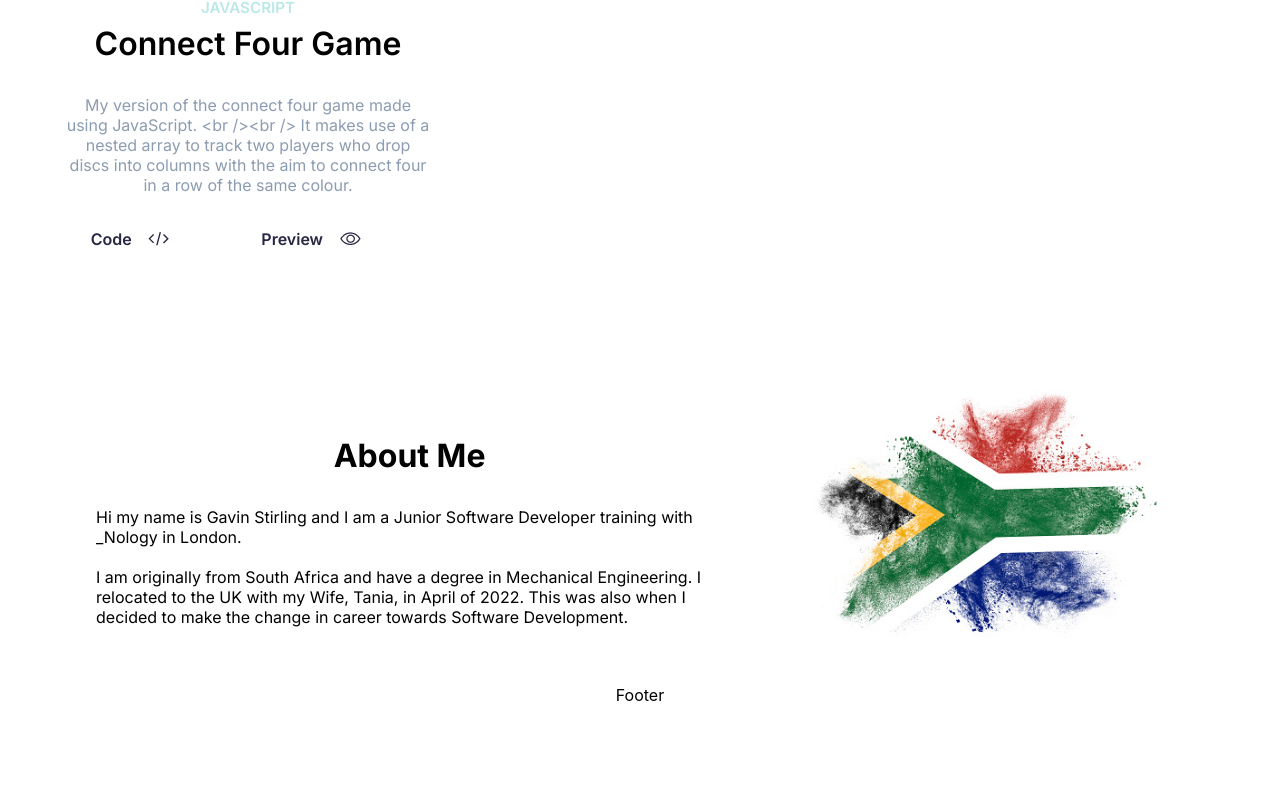
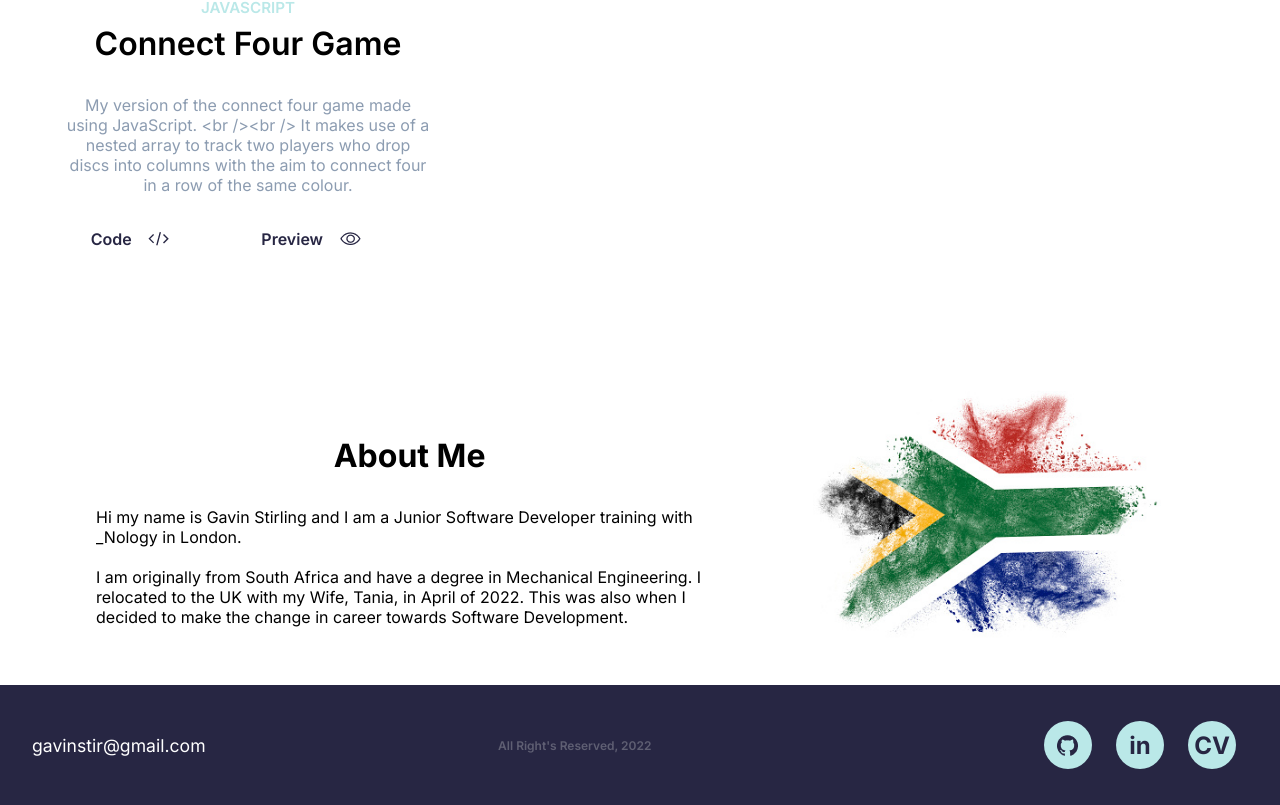
Before and after one commit to GavinStirling/gavinstirling-portfolio-v2, a React (Create React App) app: page / in a window 1280 px wide. Shown: the part 1730-2535 px from the top of the page. Before the commit the page ends 2435 px from the top, so only its background shows below. Built offline with nearby package versions, Linux system fonts and the light colour scheme.

Commit message:
Completed setup of the footer component and entire website

```diff
--- a/src/containers/Footer/Footer.jsx
+++ b/src/containers/Footer/Footer.jsx
@@ -1,11 +1,33 @@
-import React from 'react'
+import React from "react";
 
-import "./Footer.scss"
+import "./Footer.scss";
+
+import githubLogo from "../../assets/images/footer/github-logo.png";
 
 const Footer = () => {
-  return (
-    <div>Footer</div>
-  )
-}
+    return (
+        <footer className="footer">
+            <div className="footer__links">
+                <a
+                    className="footer__link"
+                    href={"https://github.com/GavinStirling"}
+                >
+                    <img src={githubLogo} alt="Github Logo Link" />
+                </a>
+                <a
+                    className="footer__link"
+                    href="https://www.linkedin.com/in/gavin-stirling-646b14146"
+                >
+                    in
+                </a>
+                <a className="footer__link" href="/#">
+                    CV
+                </a>
+            </div>
+            <p className="footer__rights">All Right's Reserved, 2022</p>
+            <p className="footer__email">gavinstir@gmail.com</p>
+        </footer>
+    );
+};
 
-export default Footer
+export default Footer;
--- a/src/containers/Footer/Footer.scss
+++ b/src/containers/Footer/Footer.scss
@@ -0,0 +1,72 @@
+@use "../../assets/sass/variables.scss" as *;
+@use "../../assets/sass/mixins.scss" as *;
+
+.footer {
+    width: 100%;
+    height: 25vh;
+    background-color: $secondary-color;
+    font-family: $primary-font;
+
+    @include centerCard();
+    justify-content: space-evenly;
+
+    &__links {
+        width: 100%;
+        display: flex;
+        justify-content: center;
+    }
+
+    &__link {
+        font-size: 1.5em;
+        font-weight: 700;
+        width: 1em;
+        height: 1em;
+        padding: 1em;
+        margin: 0 1em;
+        background-color: $primary-color;
+        color: $secondary-color;
+        @include centerSelf();
+        border-radius: 100%;
+        text-decoration: none;
+    }
+
+    &__rights {
+        display: none;
+    }
+
+    &__email {
+        font-size: 1.125em;
+        color: $primary-background;
+    }
+}
+
+@media screen and (min-width: 769px) {
+    .footer {
+        height: 15vh;
+        padding: 0 2em 0;
+
+        flex-direction: row-reverse;
+        justify-content: space-between;
+
+        &__links {
+            width: 25%;
+            justify-content: flex-end;
+        }
+
+        a {
+            margin: 0 0.5em;
+        }
+
+        &__rights {
+            display: block;
+            color: $rights-color;
+            font-weight: 600;
+            font-size: 0.75em;
+            text-align: center;
+        }
+
+        &__email {
+            font-size: 1.1em;
+        }
+    }
+}
```
Also changed, not shown: src/assets/images/footer/github-logo.png (added).
